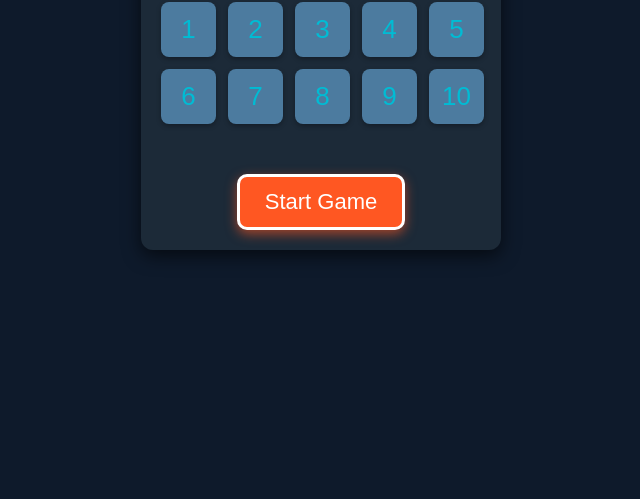
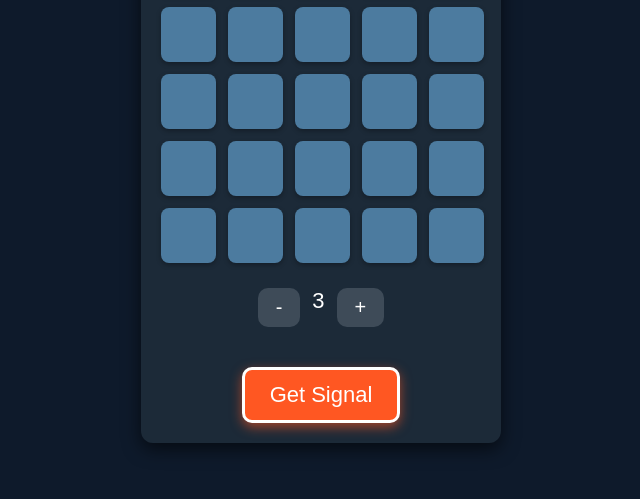
Before and after one commit to slimmbarrett/mine11, a plain HTML site: page index.html in a window 1280 px wide. Shown: the part 301-800 px from the top of the page, without its empty margins (319-959 px from the left). Drawn offline with Linux system fonts and the light colour scheme.

Commit message:
Update index.html

```diff
--- a/index.html
+++ b/index.html
@@ -1,5 +1,5 @@
 <!DOCTYPE html>
-<html lang="en">
+<html lang="ru">
 <head>
     <meta charset="UTF-8">
     <meta name="viewport" content="width=device-width, initial-scale=1.0">
@@ -8,34 +8,33 @@
 </head>
 <body>
     <div class="game-container">
+        <!-- Заголовок с изображением -->
         <div class="header">
-            <img class="game-logo" src="your-logo.png" alt="Game Logo">
+            <img src="https://zafeminizm.ru/wp-content/uploads/2024/05/1winmines.png" alt="MineGame Logo" class="game-logo">
         </div>
-        <div class="grid">
-            <!-- Клетки игры -->
-            <div class="cell">1</div>
-            <div class="cell">2</div>
-            <div class="cell">3</div>
-            <div class="cell">4</div>
-            <div class="cell">5</div>
-            <div class="cell">6</div>
-            <div class="cell">7</div>
-            <div class="cell">8</div>
-            <div class="cell">9</div>
-            <div class="cell">10</div>
-            <!-- Добавьте остальные клетки по аналогии -->
+
+        <!-- Надпись By CashGenerator -->
+        <div class="by-cashgenerator">By CashGenerator</div>
+
+        <!-- Надпись 1WinPromo- CashGen -->
+        <div class="by-1winpromo">1Win-CashGen</div>
+
+        <!-- Сетка 5x5 -->
+        <div class="grid" id="grid">
+            <!-- 25 ячеек, заполняются через JavaScript -->
         </div>
-        <button class="start-button">Start Game</button>
+
+        <!-- Управление количеством мин -->
+        <div class="mine-control">
+            <button onclick="decreaseMines()">-</button>
+            <span id="mineCount">3</span>
+            <button onclick="increaseMines()">+</button>
+        </div>
+
+        <!-- Кнопка запуска игры с надписью в ней -->
+        <button class="start-button" onclick="startGame()">Get Signal</button>
     </div>
 
-    <!-- Определение градиента -->
-    <svg width="0" height="0">
-        <defs>
-            <radialGradient id="Gradient-2_c_1_r23" cx="0" cy="0" r="1" fx="0" fy="0" gradientUnits="userSpaceOnUse" gradientTransform="matrix(-17.6 -22.9 21 -16.1 36.6 48.7)">
-                <stop offset="0" stop-color="#1c2130"></stop>
-                <stop offset="1" stop-color="#1c2130" stop-opacity="0"></stop>
-            </radialGradient>
-        </defs>
-    </svg>
+    <script src="script.js"></script>
 </body>
 </html>
```
